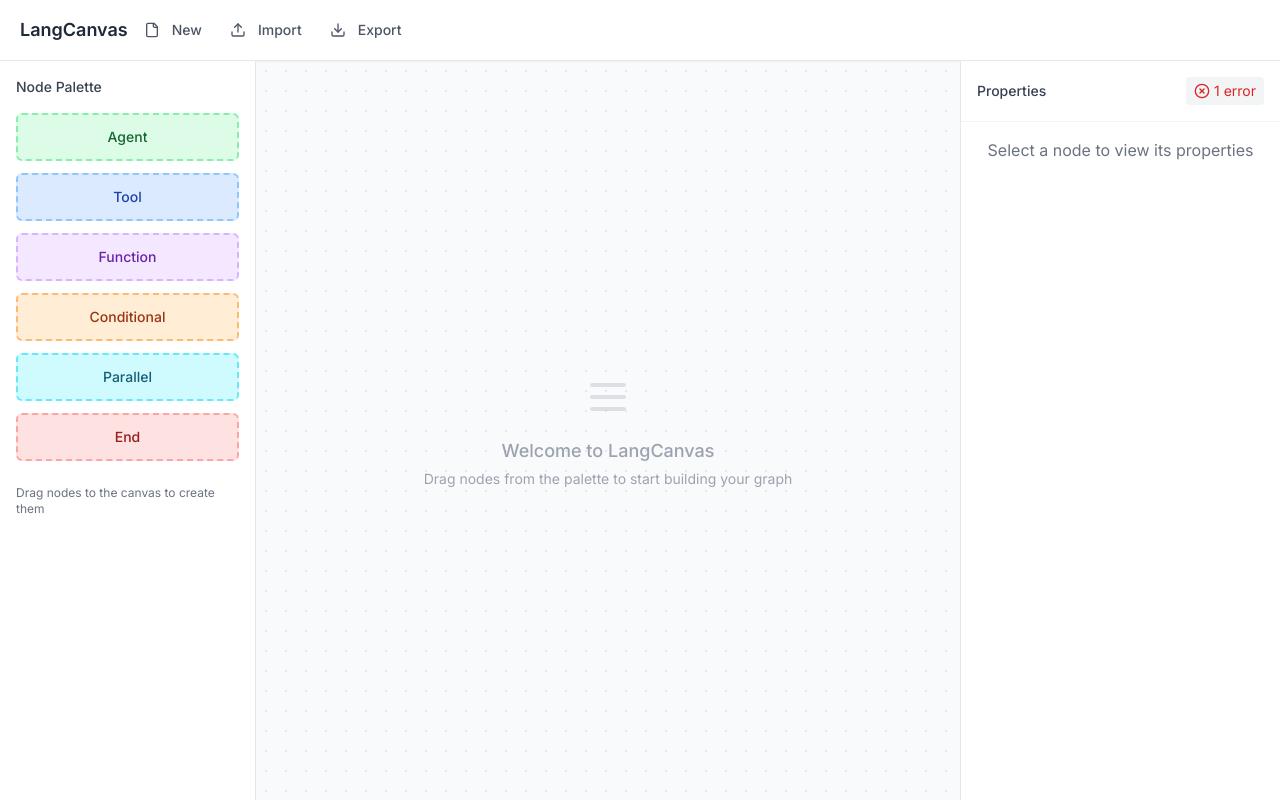
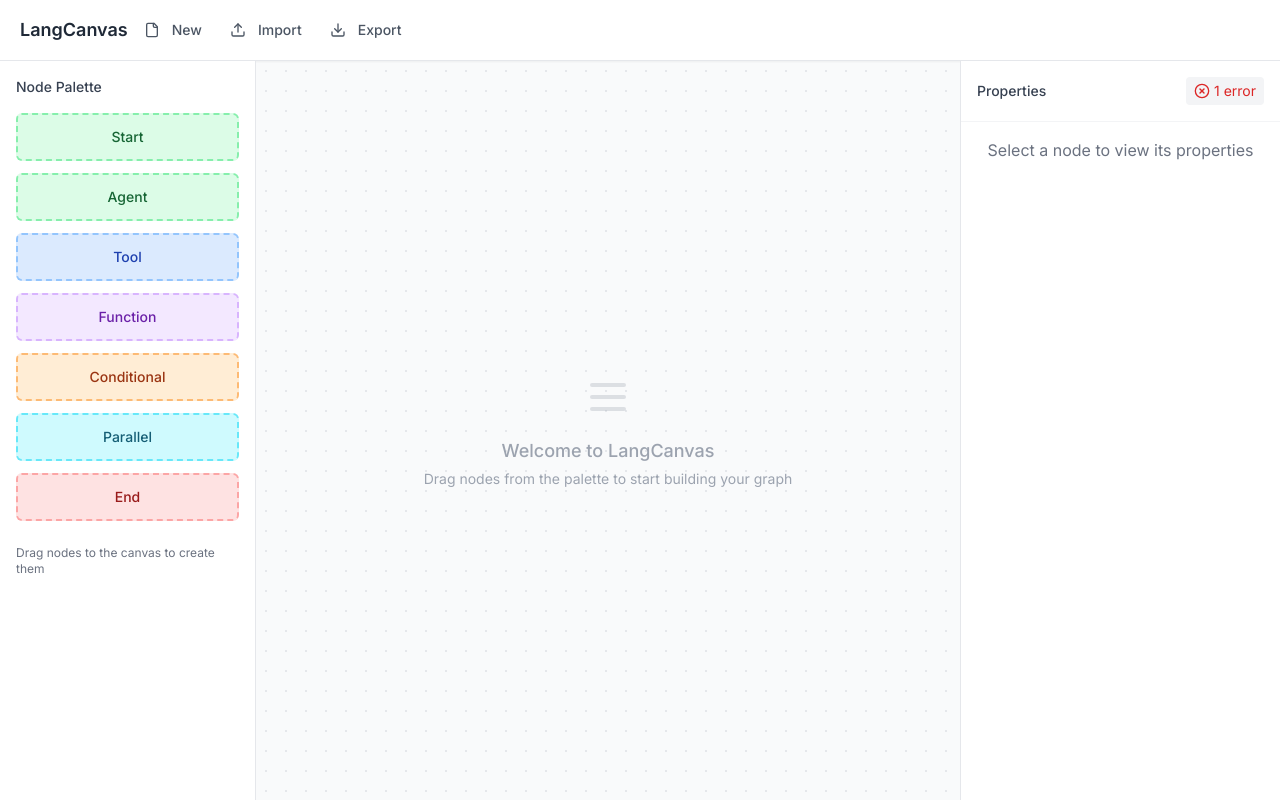
Before and after one commit to LangCanvas/langcanvas, a React (Vite) app: page / in a window 1280 px wide. Built offline with nearby package versions, Linux system fonts and the light colour scheme.

Commit message:
Fix: Restore Start node
Re-implemented the Start node functionality, ensuring it's correctly represented in the workflow. This includes its specific styling, label, and connection behavior.

```diff
--- a/src/components/Node.tsx
+++ b/src/components/Node.tsx
@@ -95,13 +95,20 @@ const NodeComponent: React.FC<NodeComponentProps> = ({
     };
 
     switch (node.type) {
+      case 'start':
+        return {
+          ...baseStyle,
+          backgroundColor: '#f0fdf4',
+          borderColor: isSelected ? '#16a34a' : '#22c55e',
+          color: '#15803d',
+          borderRadius: '30px', // Circular for start node
+        };
       case 'agent':
         return {
           ...baseStyle,
           backgroundColor: '#f0fdf4',
           borderColor: isSelected ? '#16a34a' : '#22c55e',
           color: '#15803d',
-          borderRadius: '30px', // Circular for start node
         };
       case 'tool':
         return {
--- a/src/components/NodePalette.tsx
+++ b/src/components/NodePalette.tsx
@@ -1,4 +1,3 @@
-
 import React from 'react';
 import { Button } from '@/components/ui/button';
 import { NodeType } from '../types/nodeTypes';
@@ -9,6 +8,7 @@ interface NodePaletteProps {
 
 const NodePalette: React.FC<NodePaletteProps> = ({ onNodeTypeSelect }) => {
   const nodeTypes = [
+    { type: 'start' as NodeType, label: 'Start', color: 'bg-green-100 border-green-300 text-green-800' },
     { type: 'agent' as NodeType, label: 'Agent', color: 'bg-green-100 border-green-300 text-green-800' },
     { type: 'tool' as NodeType, label: 'Tool', color: 'bg-blue-100 border-blue-300 text-blue-800' },
     { type: 'function' as NodeType, label: 'Function', color: 'bg-purple-100 border-purple-300 text-purple-800' },
--- a/src/hooks/useEnhancedNodes.ts
+++ b/src/hooks/useEnhancedNodes.ts
@@ -7,9 +7,9 @@ export const useEnhancedNodes = () => {
   const [selectedNodeId, setSelectedNodeId] = useState<string | null>(null);
 
   const addNode = useCallback((type: NodeType, x: number, y: number) => {
-    // Prevent adding multiple start nodes (treating 'agent' as start equivalent)
-    if (type === 'agent' && nodes.some(node => node.type === 'agent')) {
-      alert('A workflow can only have one Agent (start) node.');
+    // Prevent adding multiple start nodes
+    if (type === 'start' && nodes.some(node => node.type === 'start')) {
+      alert('A workflow can only have one Start node.');
       return null;
     }
 
--- a/src/types/nodeTypes.ts
+++ b/src/types/nodeTypes.ts
@@ -1,5 +1,4 @@
-
-export type NodeType = 'agent' | 'tool' | 'function' | 'conditional' | 'parallel' | 'end';
+export type NodeType = 'start' | 'agent' | 'tool' | 'function' | 'conditional' | 'parallel' | 'end';
 
 export interface InputSchema {
   [key: string]: string;
--- a/src/utils/graphValidation.ts
+++ b/src/utils/graphValidation.ts
@@ -1,4 +1,3 @@
-
 import { EnhancedNode } from '../types/nodeTypes';
 import { Edge } from '../hooks/useEdges';
 
@@ -25,13 +24,13 @@ export const validateGraph = (nodes: EnhancedNode[], edges: Edge[]): ValidationR
   // Helper function to create issue ID
   const createIssueId = () => `issue-${++issueCounter}`;
 
-  // 1. Check for Start nodes (agent nodes act as start nodes)
-  const startNodes = nodes.filter(node => node.type === 'agent');
+  // 1. Check for Start nodes
+  const startNodes = nodes.filter(node => node.type === 'start');
   if (startNodes.length === 0) {
     issues.push({
       id: createIssueId(),
       severity: 'error',
-      message: 'No Start node present. Please add an Agent node to designate an entry point.',
+      message: 'No Start node present. Please add a Start node to designate an entry point.',
       type: 'missing_start'
     });
   } else if (startNodes.length > 1) {
@@ -176,12 +175,12 @@ export const validateGraph = (nodes: EnhancedNode[], edges: Edge[]): ValidationR
       return;
     }
 
-    // Check if Agent node has incoming edges
-    if (targetNode.type === 'agent') {
+    // Check if Start node has incoming edges
+    if (targetNode.type === 'start') {
       issues.push({
         id: createIssueId(),
         severity: 'error',
-        message: `Agent node '${targetNode.label}' cannot have incoming connections.`,
+        message: `Start node '${targetNode.label}' cannot have incoming connections.`,
         edgeIds: [edge.id],
         nodeIds: [targetNode.id],
         type: 'invalid_connection'
--- a/src/utils/nodeDefaults.ts
+++ b/src/utils/nodeDefaults.ts
@@ -1,3 +1,4 @@
+
 import { EnhancedNode, NodeType } from '../types/nodeTypes';
 
 export const createDefaultNode = (
@@ -42,7 +43,8 @@ export const createDefaultNode = (
 
 const getDefaultLabel = (type: NodeType): string => {
   const labelMap: Record<NodeType, string> = {
-    agent: 'Start', // Changed from 'Agent' to 'Start' to be clearer
+    start: 'Start',
+    agent: 'Agent',
     tool: 'Tool',
     function: 'Function',
     conditional: 'Conditional',
@@ -54,7 +56,8 @@ const getDefaultLabel = (type: NodeType): string => {
 
 const getDefaultFunctionName = (type: NodeType): string => {
   const functionMap: Record<NodeType, string> = {
-    agent: 'start_function', // Changed to reflect start node purpose
+    start: 'start_function',
+    agent: 'agent_function',
     tool: 'tool_function',
     function: 'custom_function',
     conditional: 'conditional_function',
--- a/src/utils/workflowSerializer.ts
+++ b/src/utils/workflowSerializer.ts
@@ -1,4 +1,3 @@
-
 import { EnhancedNode } from '../types/nodeTypes';
 import { Edge } from '../hooks/useEdges';
 
@@ -6,7 +5,7 @@ export interface WorkflowJSON {
   nodes: Array<{
     id: string;
     label: string;
-    type: 'agent' | 'tool' | 'function' | 'conditional' | 'parallel' | 'end';
+    type: 'start' | 'agent' | 'tool' | 'function' | 'conditional' | 'parallel' | 'end';
     position: { x: number; y: number };
     function: {
       name: string;
@@ -46,14 +45,14 @@ export interface WorkflowJSON {
 }
 
 export const exportToJSON = (nodes: EnhancedNode[], edges: Edge[]): WorkflowJSON => {
-  // Find the entry point (target of agent node's outgoing edge)
-  const agentNode = nodes.find(node => node.type === 'agent');
+  // Find the entry point (target of start node's outgoing edge)
+  const startNode = nodes.find(node => node.type === 'start');
   let entryPoint: string | undefined;
 
-  if (agentNode) {
-    const agentEdge = edges.find(edge => edge.source === agentNode.id);
-    if (agentEdge) {
-      const targetNode = nodes.find(node => node.id === agentEdge.target);
+  if (startNode) {
+    const startEdge = edges.find(edge => edge.source === startNode.id);
+    if (startEdge) {
+      const targetNode = nodes.find(node => node.id === startEdge.target);
       entryPoint = targetNode?.label;
     }
   }
@@ -145,7 +144,7 @@ export const importFromJSON = (
       }
 
       // Validate node type
-      if (!['agent', 'tool', 'function', 'conditional', 'parallel', 'end'].includes(jsonNode.type)) {
+      if (!['start', 'agent', 'tool', 'function', 'conditional', 'parallel', 'end'].includes(jsonNode.type)) {
         errors.push(`Unknown node type: ${jsonNode.type} for node ${jsonNode.label} - treating as tool`);
         jsonNode.type = 'tool' as any;
       }
@@ -243,7 +242,7 @@ export const validateWorkflowJSON = (jsonData: string | WorkflowJSON): { valid:
 
     // Validate nodes
     const nodeLabels = new Set<string>();
-    let hasAgent = false;
+    let hasStart = false;
 
     for (const node of workflow.nodes || []) {
       if (!node.label) {
@@ -257,15 +256,15 @@ export const validateWorkflowJSON = (jsonData: string | WorkflowJSON): { valid:
       }
       nodeLabels.add(node.label);
 
-      if (!['agent', 'tool', 'function', 'conditional', 'parallel', 'end'].includes(node.type)) {
+      if (!['start', 'agent', 'tool', 'function', 'conditional', 'parallel', 'end'].includes(node.type)) {
         errors.push(`Invalid node type: ${node.type} for node ${node.label}`);
       }
 
-      if (node.type === 'agent') {
-        if (hasAgent) {
-          errors.push('Multiple agent nodes found');
+      if (node.type === 'start') {
+        if (hasStart) {
+          errors.push('Multiple start nodes found');
         }
-        hasAgent = true;
+        hasStart = true;
       }
 
       if (typeof node.position?.x !== 'number' || typeof node.position?.y !== 'number') {
```
